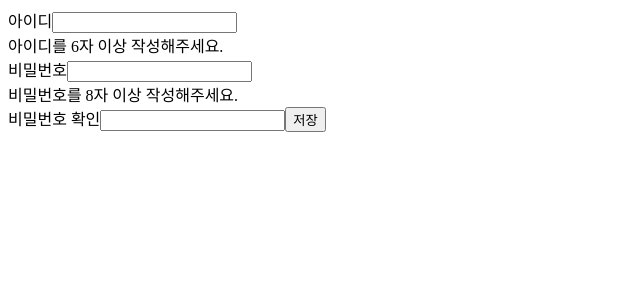
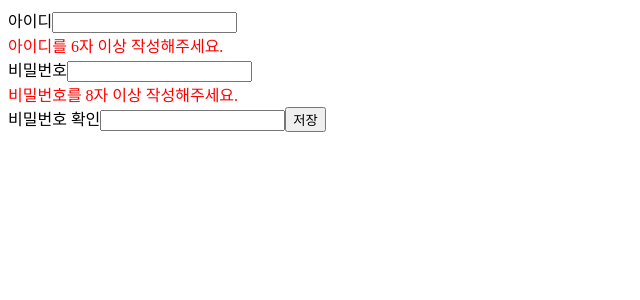
Before and after one commit to sungjine456/notepad, an Angular app in the folder client/: page /signup in a window 1280 px wide. Shown: the top 300 px of the page, without its empty margins (0-640 px from the left). Built offline with nearby package versions, Linux system fonts and the light colour scheme.

Commit message:
change color of error message

```diff
--- a/client/src/app/com/notepad/user/signup/signup.component.html
+++ b/client/src/app/com/notepad/user/signup/signup.component.html
@@ -1,7 +1,7 @@
 <form [formGroup]="userForm">
   <label for="id">아이디</label>
   <input id="id" type="text" formControlName="id" maxlength="12" (ngModelChange)="onChange()">
-  <div *ngIf="this.userForm.controls.id.errors">
+  <div class="error-message" *ngIf="this.userForm.controls.id.errors">
     <span *ngIf="this.userForm.controls.id.hasError('required') ||
         this.userForm.controls.id.hasError('minlength')">
       아이디를 6자 이상 작성해주세요.
@@ -15,7 +15,7 @@
 
   <label for="password">비밀번호</label>
   <input id="password" type="password" formControlName="password" maxlength="20">
-  <div *ngIf="this.userForm.controls.password.errors">
+  <div class="error-message" *ngIf="this.userForm.controls.password.errors">
     <span *ngIf="this.userForm.controls.password.hasError('required') ||
         this.userForm.controls.password.hasError('pattern')">
       비밀번호를 8자 이상 작성해주세요.
@@ -23,7 +23,7 @@
   </div>
   <label for="confirm-password">비밀번호 확인</label>
   <input id="confirm-password" type="password" formControlName="confirmPassword" maxlength="20">
-  <div *ngIf="this.userForm.controls.confirmPassword.errors">
+  <div class="error-message" *ngIf="this.userForm.controls.confirmPassword.errors">
     <span *ngIf="this.userForm.controls.confirmPassword.hasError('mustMatch')">
       비밀번호가 일치하지 않습니다
     </span>
--- a/client/src/app/com/notepad/user/signup/signup.component.scss
+++ b/client/src/app/com/notepad/user/signup/signup.component.scss
@@ -0,0 +1,3 @@
+.error-message {
+  color: red;
+}
```
